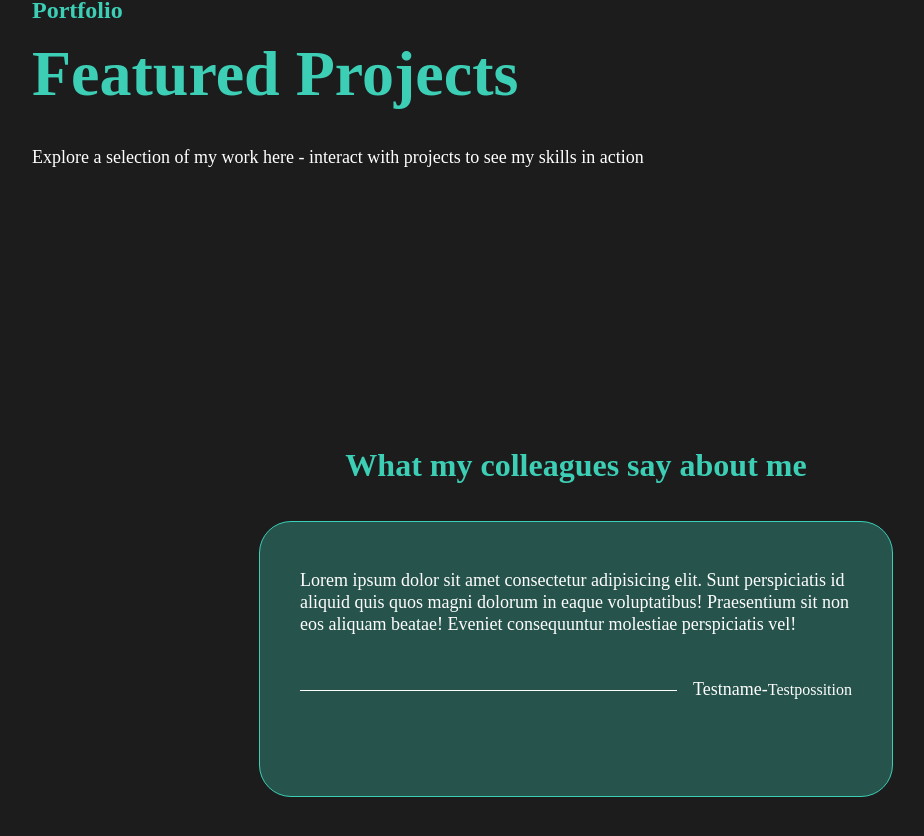
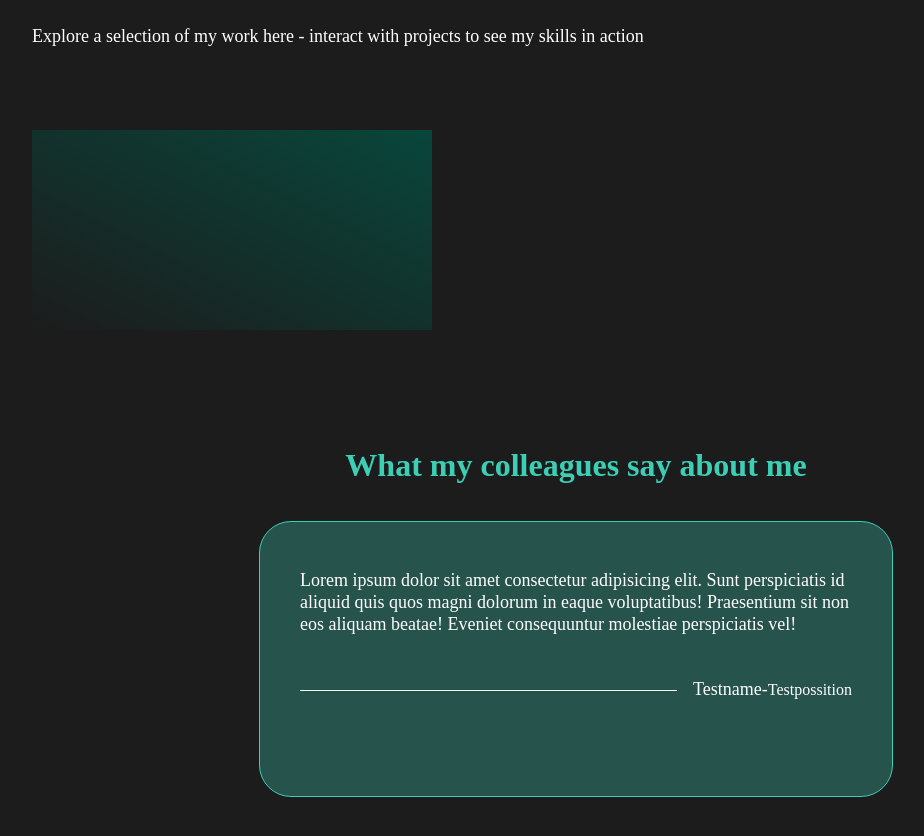
Before and after one commit to bethmannRolf/portfolio, an Angular app: page / in a window 1280 px wide. Shown: the part 3136-3972 px from the top of the page, without its empty margins (64-988 px from the left). Built offline with nearby package versions, Linux system fonts and the light colour scheme.

Commit message:
s-p-linear background

```diff
--- a/src/app/projects/projects.component.html
+++ b/src/app/projects/projects.component.html
@@ -1,5 +1,3 @@
-
-
 <div class="projects-section">
 
     <div class="upper-headings">
@@ -7,8 +5,11 @@
         <span class="upper-large-heading">Featured Projects</span>
     </div>
 
-<span class="short-section-description">Explore a selection of my work here - interact with projects to see my skills in action</span>
+    <span class="short-section-description">Explore a selection of my work here - interact with projects to see my
+        skills in action</span>
     <div class="single-project-area">
 
     </div>
+
+    <app-single-project></app-single-project>
 </div>
--- a/src/app/projects/projects.component.ts
+++ b/src/app/projects/projects.component.ts
@@ -1,9 +1,10 @@
 import { Component } from '@angular/core';
+import { SingleProjectComponent } from './single-project/single-project.component';
 
 @Component({
   selector: 'app-projects',
   standalone: true,
-  imports: [],
+  imports: [SingleProjectComponent],
   templateUrl: './projects.component.html',
   styleUrl: './projects.component.scss'
 })
--- /dev/null
+++ b/src/app/projects/single-project/single-project.component.css
@@ -0,0 +1,5 @@
+.single-project-container {
+  width: 400px;
+  height: 200px;
+  background: linear-gradient(to top right, #1c1c1c, #08463b);
+}
--- a/src/app/projects/single-project/single-project.component.html
+++ b/src/app/projects/single-project/single-project.component.html
@@ -1 +1 @@
-<p>single-project works!</p>
+<div class="single-project-container"></div>
--- /dev/null
+++ b/src/app/projects/single-project/single-project.component.min.css
@@ -0,0 +1 @@
+.single-project-container{width:400px;height:200px;background:linear-gradient(to top right, #1c1c1c, #08463b)}
--- a/src/app/projects/single-project/single-project.component.scss
+++ b/src/app/projects/single-project/single-project.component.scss
@@ -0,0 +1,6 @@
+.single-project-container{
+    width: 400px;
+    height: 200px;
+    background: linear-gradient(to top right, rgba(28, 28, 28, 1), rgba(8, 70, 59, 1));
+
+}
```
Lines whose indentation alone changed are shown as unchanged.
